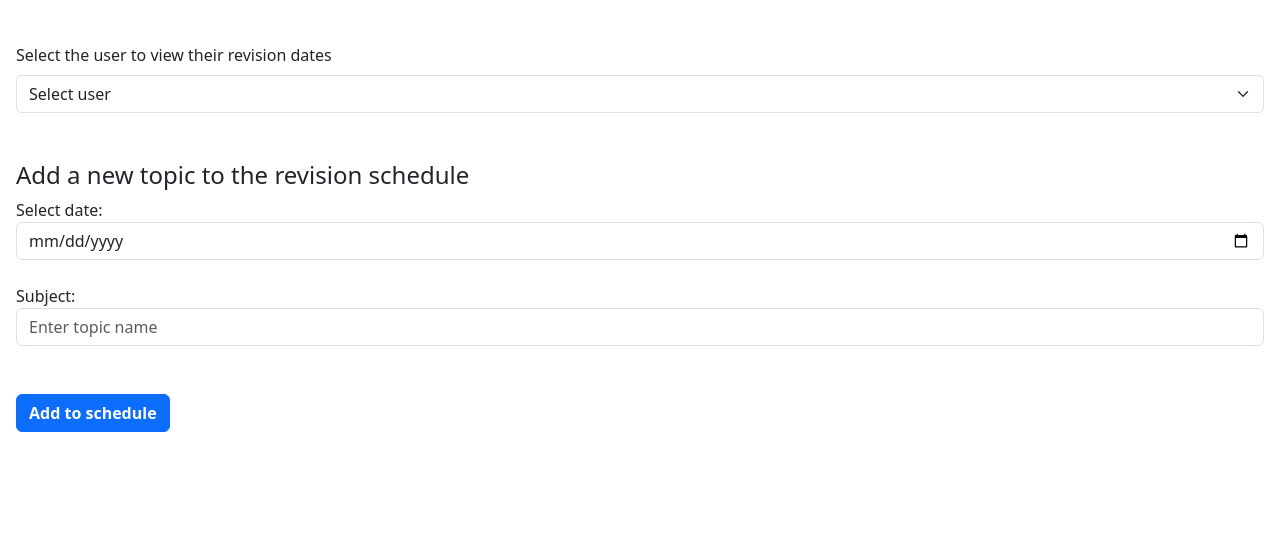
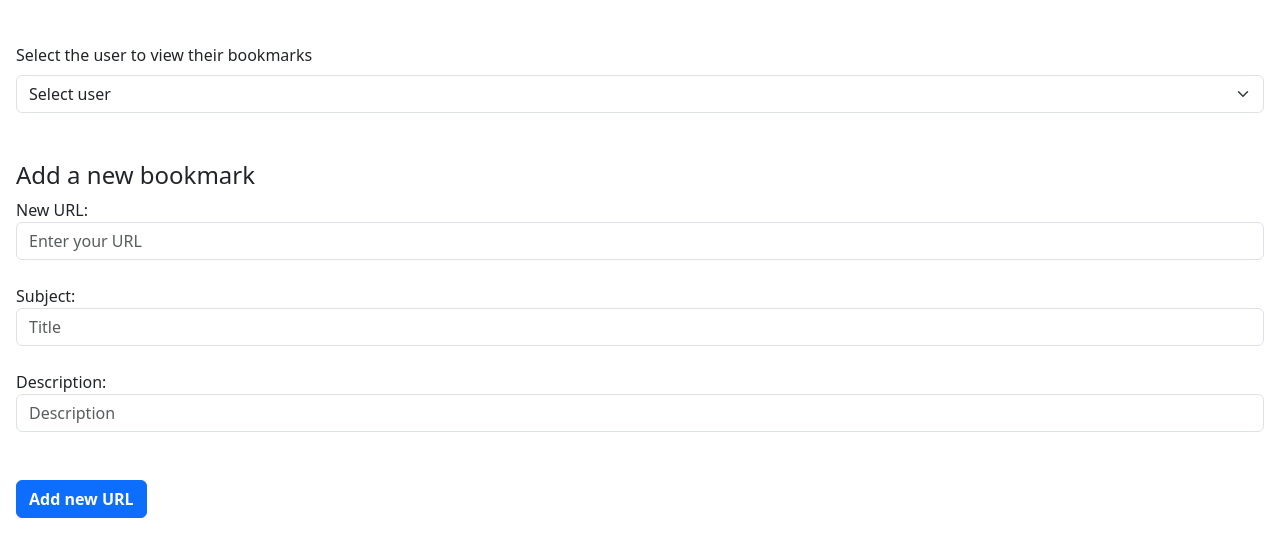
Before and after one commit to katarzynakaz/Piscine-week-3, a plain HTML site: page index.html in a window 1280 px wide. Shown: the part 69-626 px from the top of the page. Drawn offline with nearby package versions, Linux system fonts and the light colour scheme.

Commit message:
index updated

```diff
--- a/index.html
+++ b/index.html
@@ -14,7 +14,7 @@
 
     <div class="my-3 px-3">
       <label for="userSelection" class="form-label"
-        >Select the user to view their revision dates</label
+        >Select the user to view their bookmarks</label
       >
       <select
         id="userSelection"
@@ -32,36 +32,46 @@
     </div>
 
     <form class="my-5 px-3">
-      <h2 class="h4 mb-2">Add a new topic to the revision schedule</h2>
+      <h2 class="h4 mb-2">Add a new bookmark</h2>
 
-      <label for="firstDate">Select date:</label>
+      <label for="newURL">New URL:</label>
 
       <input
-        type="date"
-        id="firstDate"
-        class="form-control datepicker"
-        name="firstDate"
+        type="url"
+        id="newURL"
+        class="form-control"
+        name="newURL"
+        placeholder="Enter your URL"
         required
       />
-      <span id="dateDisplay"></span>
+      <span id="newurl"></span>
 
       <br />
-      <label for="topicName">Subject:</label>
+      <label for="newURLTitle">Subject:</label>
       <input
         type="text"
-        id="topicName"
+        id="newURLTitle"
         class="form-control"
-        placeholder="Enter topic name"
+        placeholder="Title"
+        required
+      />
+      <br />
+      <label for="newURLDesc">Description:</label>
+      <input
+        type="text"
+        id="newURLDesc"
+        class="form-control"
+        placeholder="Description"
         required
       />
       <br />
       <button type="submit" class="btn btn-primary fw-bold my-4">
-        Add to schedule
+        Add new URL
       </button>
       <br />
-      <span id="topicAdded" class="text-success my-2"></span>
+      <span id="newURLAdded" class="text-success my-2"></span>
     </form>
-    <div id="displayAgendaBox"></div>
+    <div id="displayBookmarks"></div>
 
     <script src="script.mjs" type="module"></script>
   </body>
```
